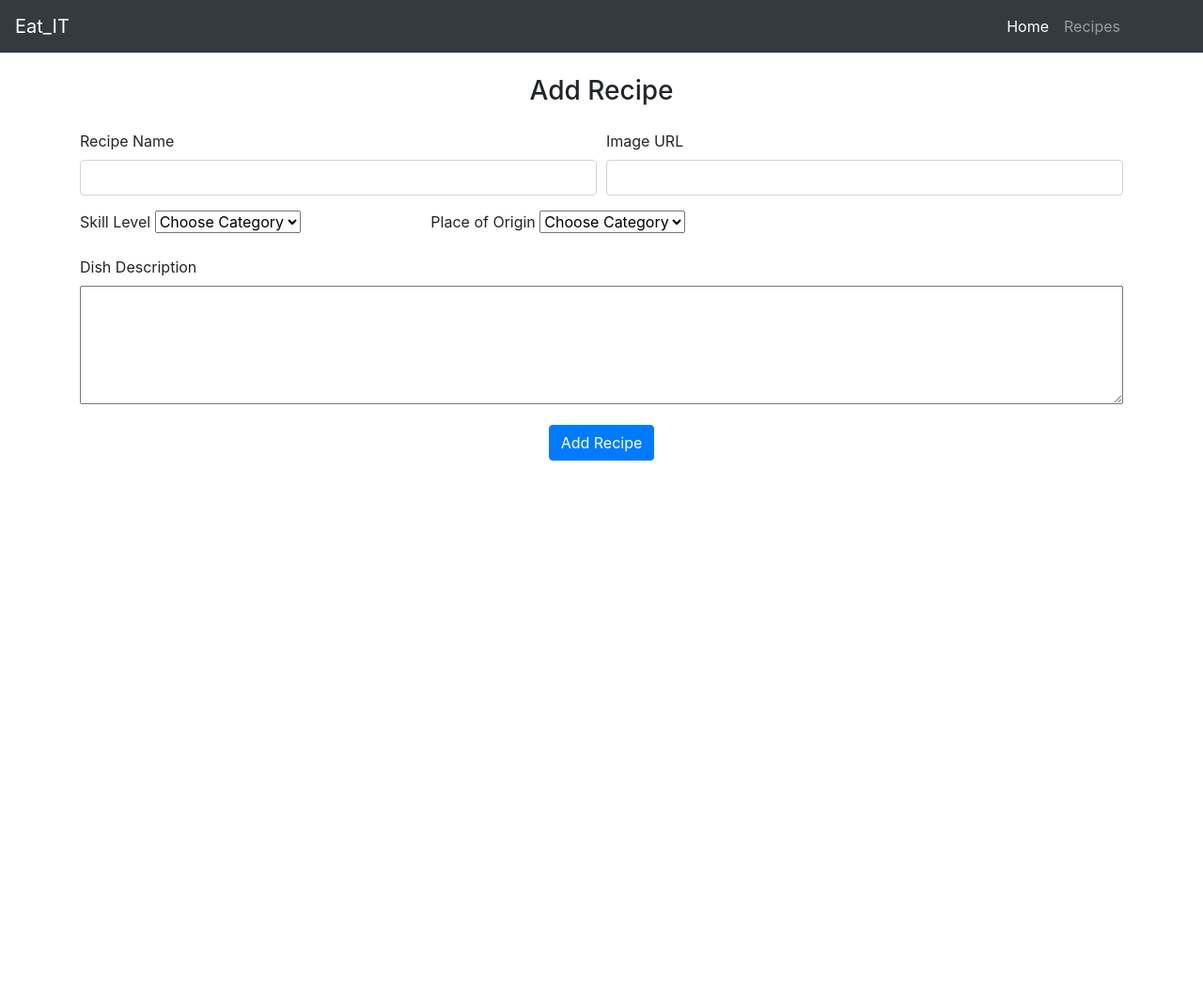
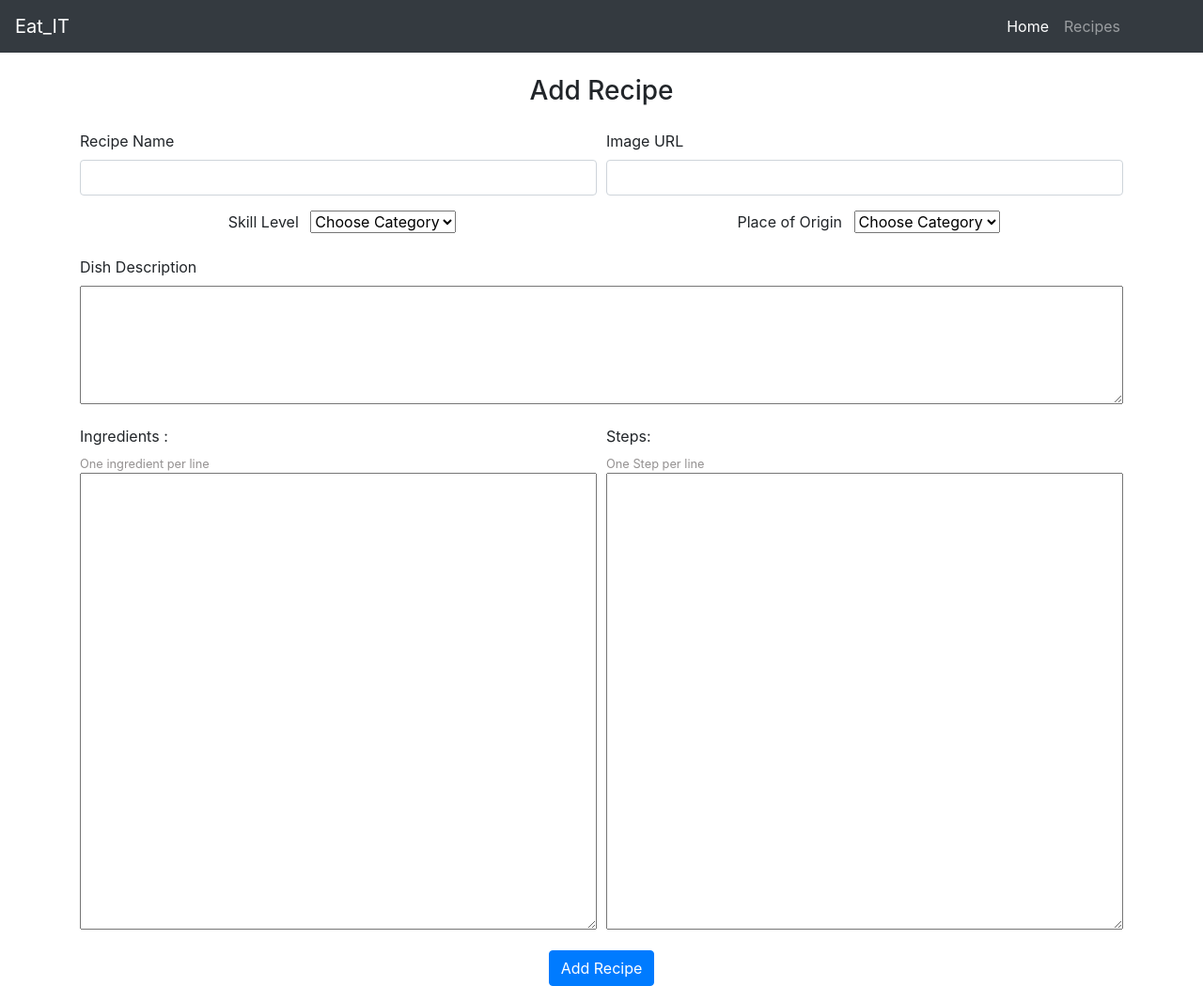
Before and after one commit to conoroshea1996/Cook-Book, a Flask app: page /add_recipe in a window 1280 px wide. Shown: the whole page at 94% size. Before the commit the page ends 490 px from the top, so only its background shows below. Run offline with Flask 2, Linux system fonts and the light colour scheme; data that the repository does not hold is empty; some libraries are stand-ins or nearby versions.

Commit message:
add ability to add insturctions and ingredients when adding new recipe

```diff
--- a/app.py
+++ b/app.py
@@ -111,7 +111,10 @@ def insert_recipe():
         'skill': request.form.get('skill'),
         'cusine': request.form.get('cusine'),
         'recipe_des': request.form.get('recipe_des'),
-        'image': defaultImage(request.form.get('image'))})
+        'image': defaultImage(request.form.get('image')),
+        'ingredients': request.form.get('ingredients'),
+        'instuctions': request.form.get('instuctions')
+    })
     return redirect(url_for('get_recipes'))
 
 
--- a/static/css/recipes.css
+++ b/static/css/recipes.css
@@ -42,4 +42,8 @@ textarea{
 
 small{
     color: rgb(148, 145, 145);
+    display: block;
 }
+.ingredient-list{
+    margin: 20px;
+}
--- a/templates/addrecipe.html
+++ b/templates/addrecipe.html
@@ -12,8 +12,8 @@
           <label for="imageUrl">Image URL</label>
           <input type="text" class="form-control" id="imageUrl" name="image">
         </div>
-        <div class="form-group col-md-4">
-          <label for="category">Skill Level</label>
+        <div class="form-group col-6 text-center">
+          <label for="category" class="mx-2">Skill Level</label>
           <select id="category" name="skill" required>
             <option value="" disabled selected>Choose Category</option>
             {% for skill in skill %}
@@ -21,8 +21,8 @@
             {% endfor %}
           </select>
         </div>
-        <div class="form-group col-md-4">
-          <label for="Origin">Place of Origin</label>
+        <div class="form-group col-6  text-center">
+          <label for="Origin" class="mx-2">Place of Origin</label>
           <select id="Origin" name="cusine">
             <option value="" disabled selected>Choose Category</option>
             {% for orgin in orgin %}
@@ -34,7 +34,18 @@
           <label for="recipe_Description">Dish Description</label>
           <textarea name="recipe_des" id="recipe_des" rows="5"></textarea>
         </div>
+        <div class="form-group col-6">
+          <label for="ingredients">Ingredients :</label>
+          <small>One ingredient per line</small>
+          <textarea name="ingredients" id="ingredients" rows="20"></textarea>
+        </div>
+        <div class="form-group col-6">
+          <label for="instuctions">Steps:</label>
+          <small>One Step per line</small>
+          <textarea name="instuctions" id="instuctions" rows="20"></textarea>
+        </div>
       </div>
+
       <div class="row">
         <button class="btn btn-primary mx-auto" type="submit" name="action">
           Add Recipe
```
Also changed, not shown: templates/recipeInfo.html (+12 -0 lines).
